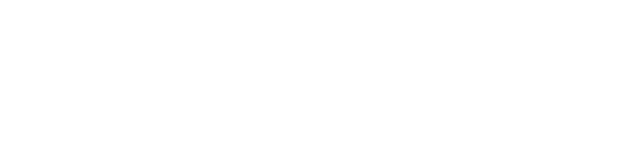
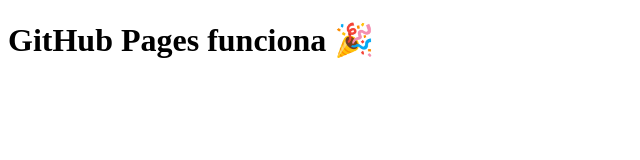
Before and after one commit to EdgarLopez95/linea-blanca, a plain HTML site: page indetx.html in a window 1280 px wide. Shown: the whole page, without its empty margins (0-640 px from the left). Drawn offline with Linux system fonts and the light colour scheme.

Commit message:
Agrego index.html

```diff
--- a/indetx.html
+++ b/indetx.html
@@ -1,11 +1,9 @@
 <!DOCTYPE html>
-<html lang="en">
-<head>
-    <meta charset="UTF-8">
-    <meta name="viewport" content="width=device-width, initial-scale=1.0">
-    <title>Document</title>
-</head>
-<body>
-
-</body>
+<html>
+  <head>
+    <title>Mi página</title>
+  </head>
+  <body>
+    <h1>GitHub Pages funciona 🎉</h1>
+  </body>
 </html>
```
